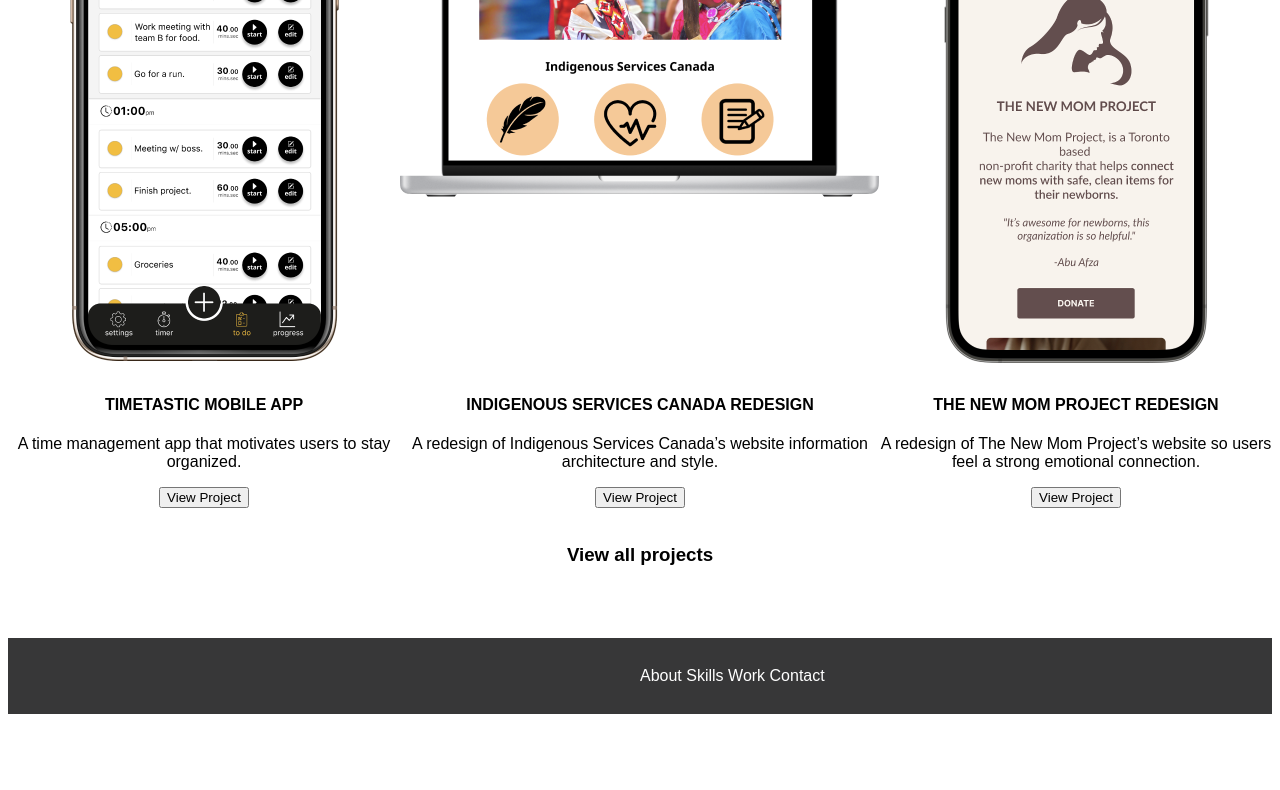
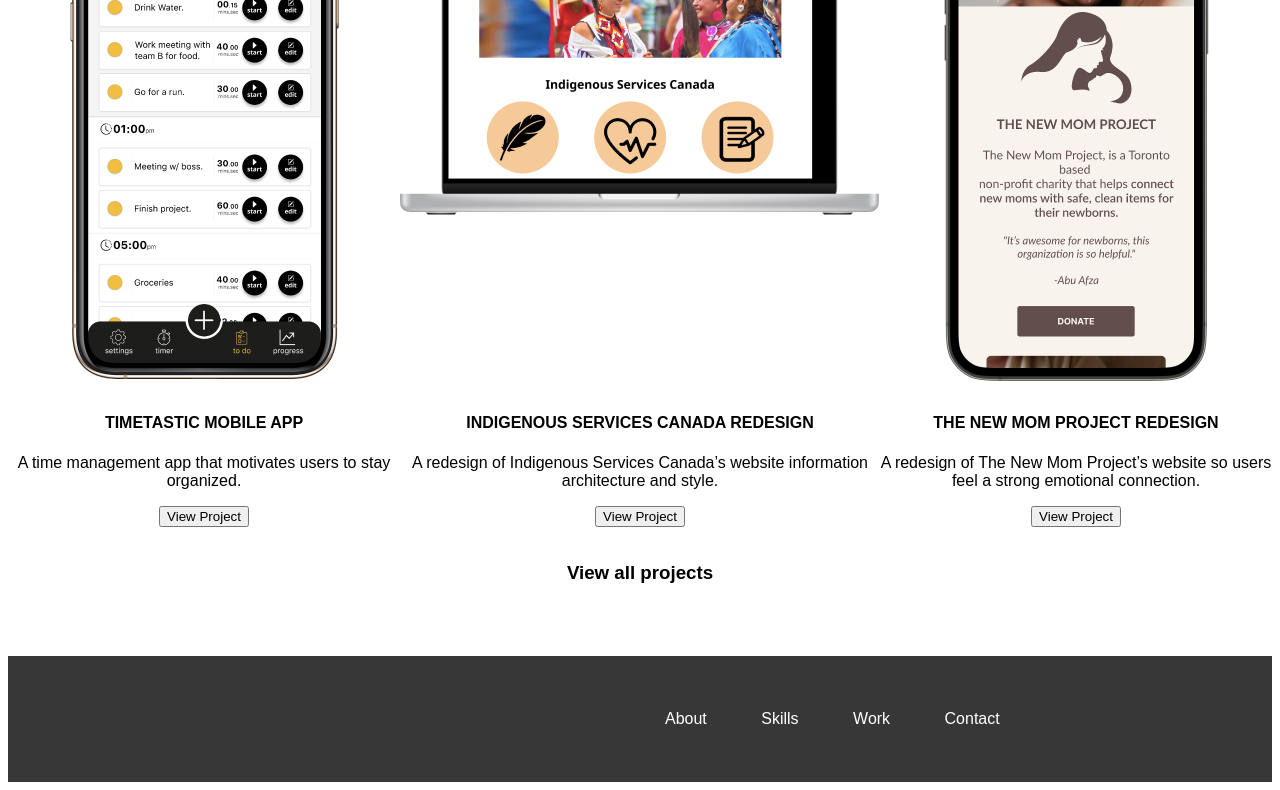
Before and after one commit to fayeounkham/UX_UI_HW_18, a plain HTML site: page index.html in a window 1280 px wide. Shown: the part 1570-2360 px from the top of the page. Before the commit the page ends 2292 px from the top, so only its background shows below. Drawn offline with Linux system fonts and the light colour scheme.

Commit message:
Homework 18 Done

```diff
--- a/css/style.css
+++ b/css/style.css
@@ -66,6 +66,10 @@
 
 h1 {
     font-size: xx-large;
+}
+
+li {
+    padding: 25px;
 }
 
 .flexContainer {
```
